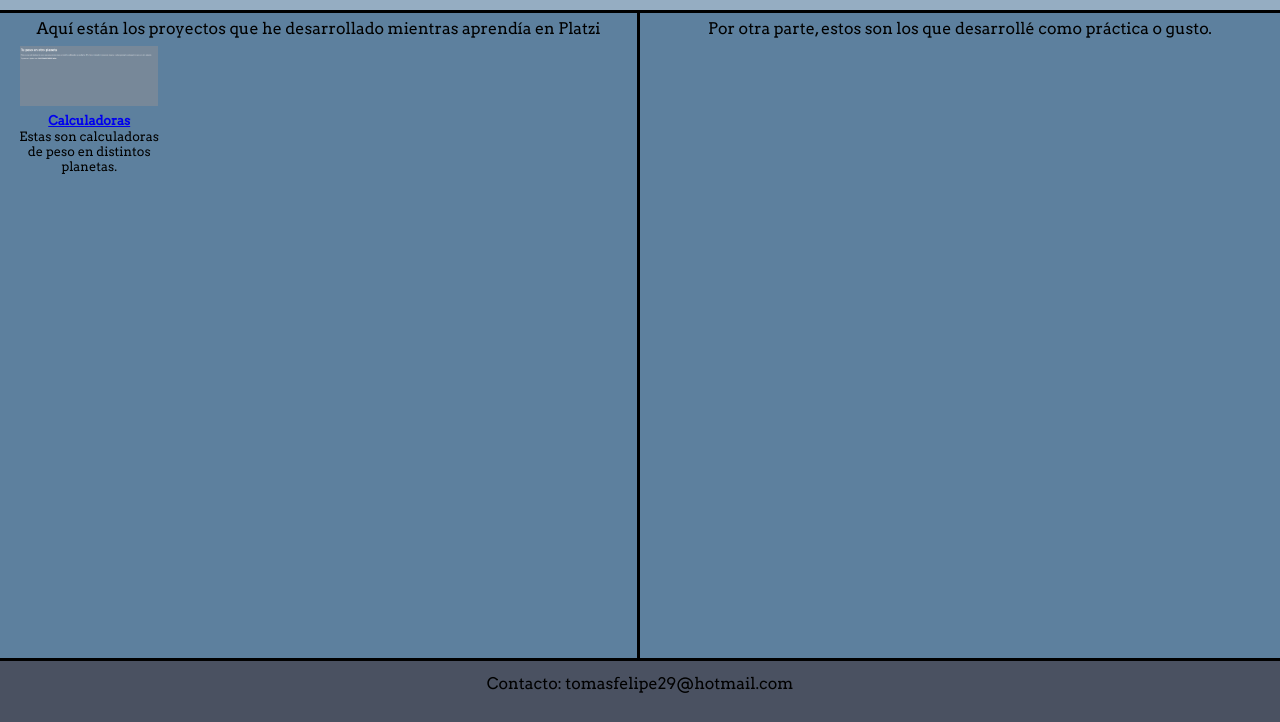
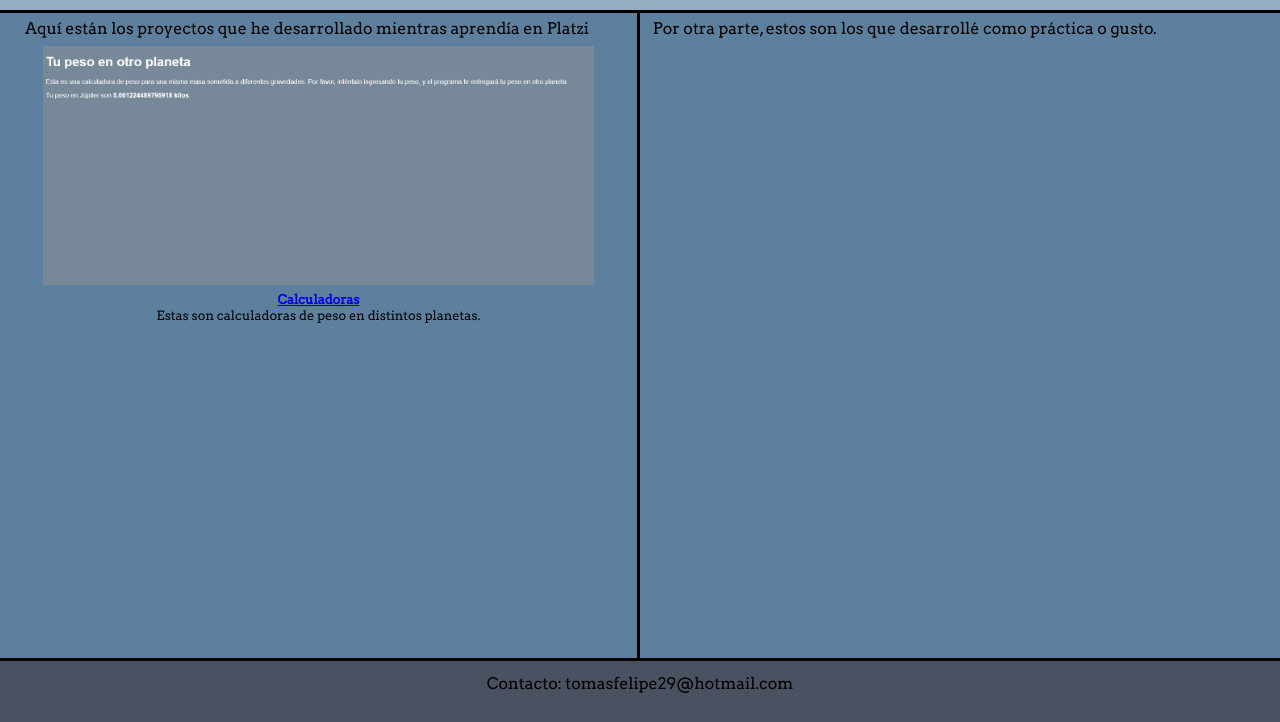
Before and after one commit to Tom4sBeltr4n/Tom4sBeltr4n.github.io, a plain HTML site: page Proyectos/index.html in a window 1280 px wide. Shown: the part 78-800 px from the top of the page. Drawn offline with Linux system fonts and the light colour scheme.

Commit message:
Ajustes al CSS de proyecto para poder mejorar la apariencia del sitio.

```diff
--- a/Proyectos/styles.css
+++ b/Proyectos/styles.css
@@ -51,23 +51,27 @@ section section
 {
     background-color: rgb(93, 128, 158);
     text-align: center;
-    flex-flow: column wrap;
+    flex-flow: row wrap;
     padding: 0.5% 1% 0;
     flex-grow: 1;
     display: flex;
     width:50%;
     border-top: black solid;
     border-bottom: black solid;
+    align-content: flex-start;
 }
 
 section>section>p
 {
     padding-bottom: 1.25%;
+    flex-grow: 0;
+    display:block;
+    order: -5;
 }
 
 section>section>div
 {
-    flex-shrink: 1;
+    flex-grow: 1;
     width: 25%;
     height:20vh;
     display: inline;
```
